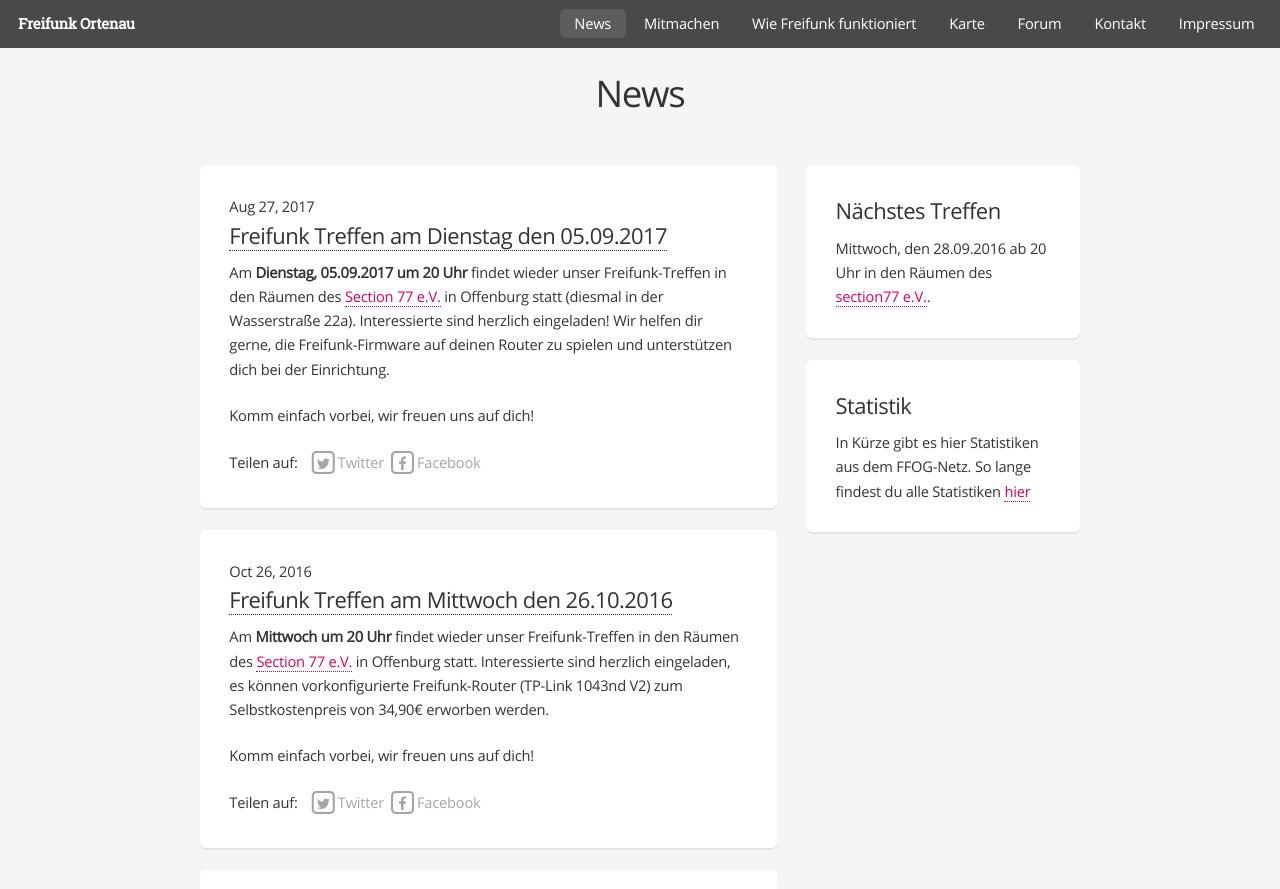
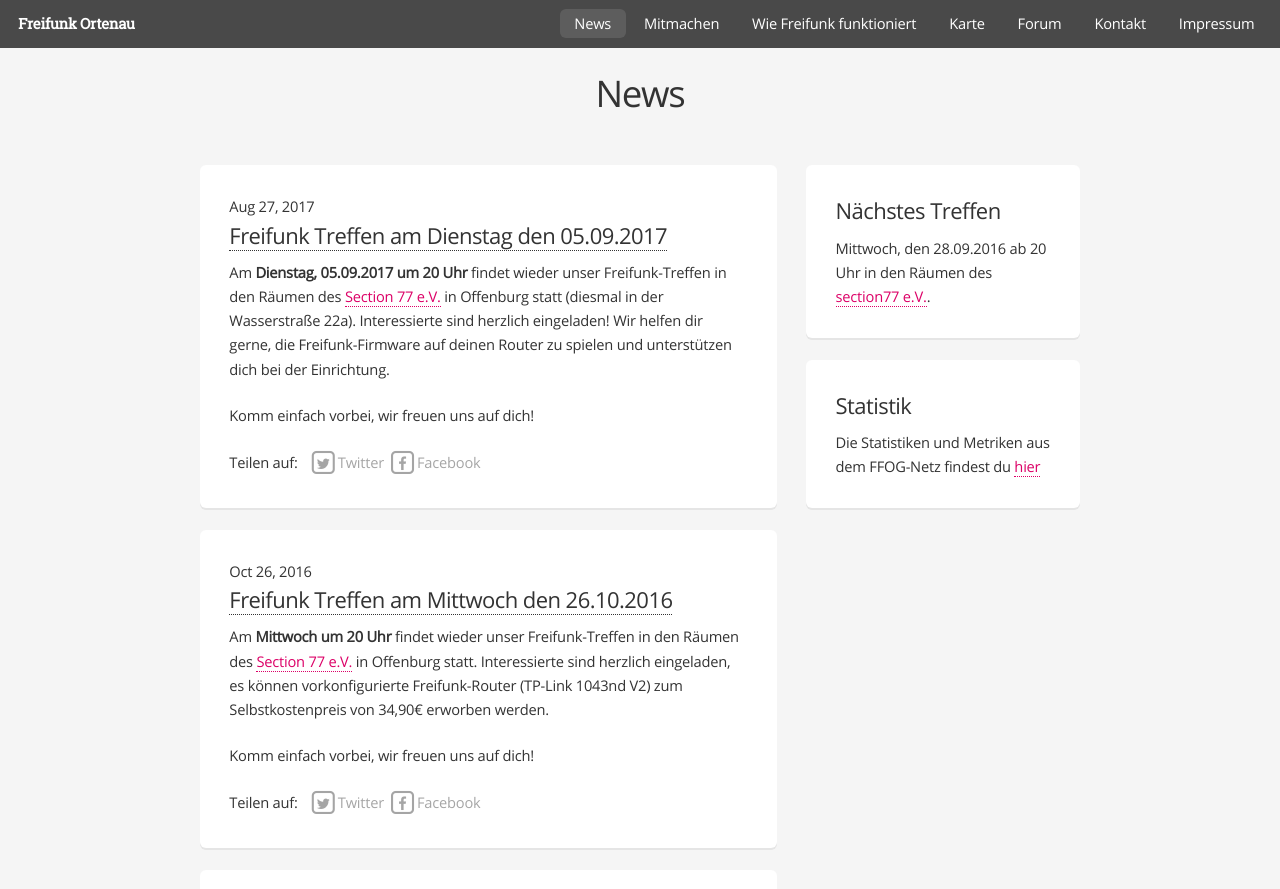
Before and after one commit to ffortenau/ortenau.freifunk.net, a Jekyll site: the page built from pages/news.html, in a window 1280 px wide and 900 px high. Shown: the top 889 px of the window. Built offline with Jekyll 4.4.1, drawn with Linux system fonts in a browser that asks for light colours.

Commit message:
updated statistics url on news page, fixes #2

```diff
--- a/pages/news.html
+++ b/pages/news.html
@@ -50,7 +50,7 @@
 				</div>
 				<div class="box">
 					<h3>Statistik</h3>
-					<p>In Kürze gibt es hier Statistiken aus dem FFOG-Netz. So lange findest du alle Statistiken <a href="https://ortenau.freifunk.net/statistiken"> hier</a> </p>
+					<p>Die Statistiken und Metriken aus dem FFOG-Netz findest du <a href="http://stats.ortenau.freifunk.net/dashboard/db/freifunk-ortenau">hier</a> </p>
 				</div>
 				</div>
 			</div>
```
